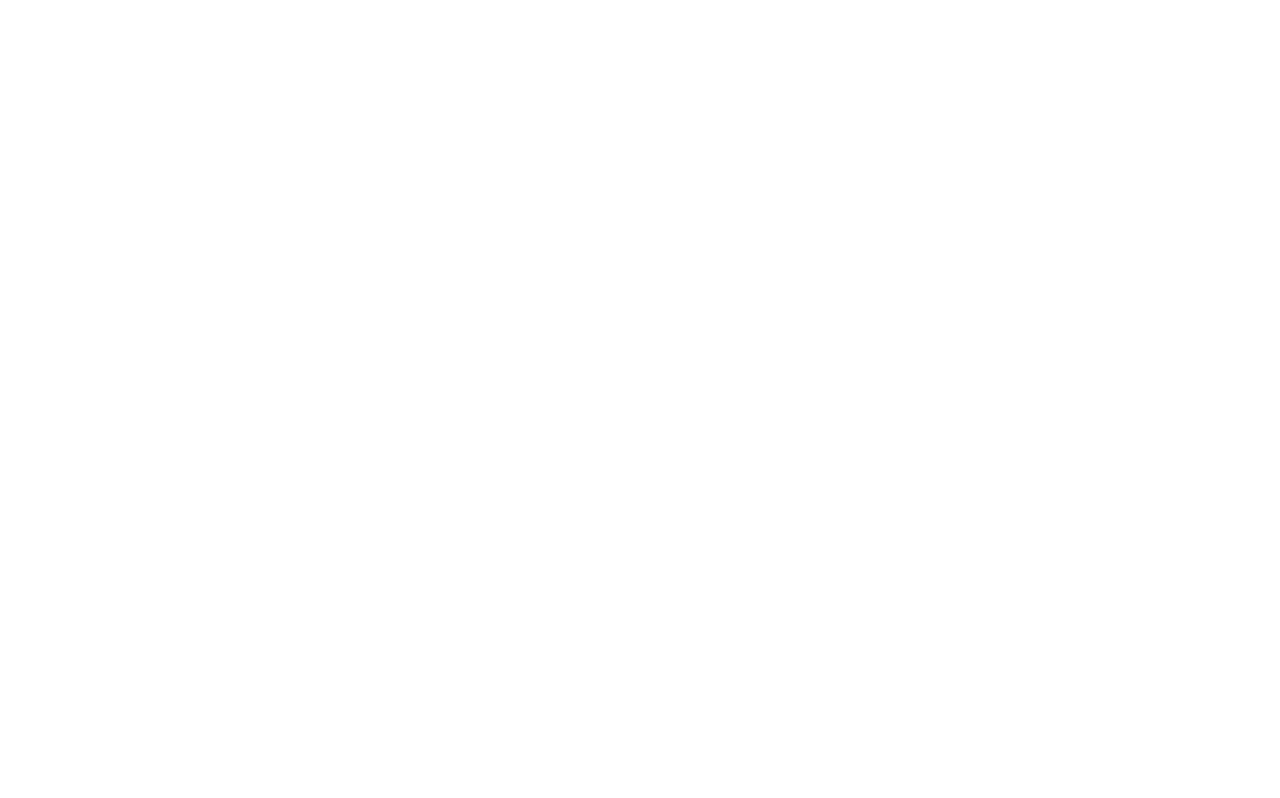
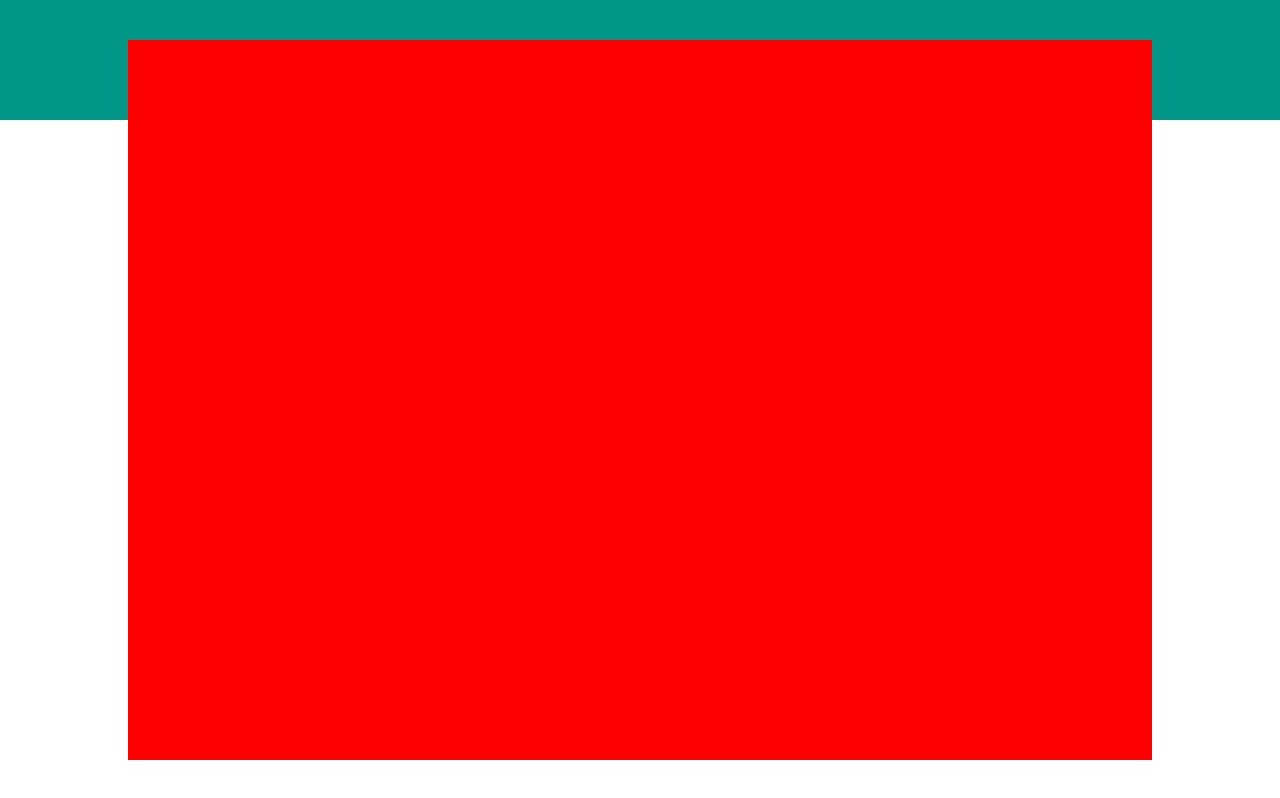
Before and after one commit to estherpinos/vue-boolzapp, a plain HTML site: page index.html in a window 1280 px wide. Drawn offline with nearby package versions, Linux system fonts and the light colour scheme.

Commit message:
Add [structure]

```diff
--- a/index.html
+++ b/index.html
@@ -23,5 +23,13 @@
 </head>
 <body>
 
+  <main>
+    <div class="green position-relative "></div>
+    <div class="screen-app position-absolute "></div>
+  </main>
+
+
+
+  <script src="script.js"></script>
 </body>
 </html>
--- a/style.css
+++ b/style.css
@@ -0,0 +1,20 @@
+
+/* GREEN BAR */
+.green{
+  background-color: #009688;
+  width: 100%;
+  height: 120px;
+}
+
+/* CONTAINER */
+
+.screen-app{
+  width: 80%;
+  height: 90vh;
+  margin: 0 auto;
+  top: 50%;
+  left: 50%;
+  transform: translate(-50%, -50%);
+  background-color: red;
+
+}
```
